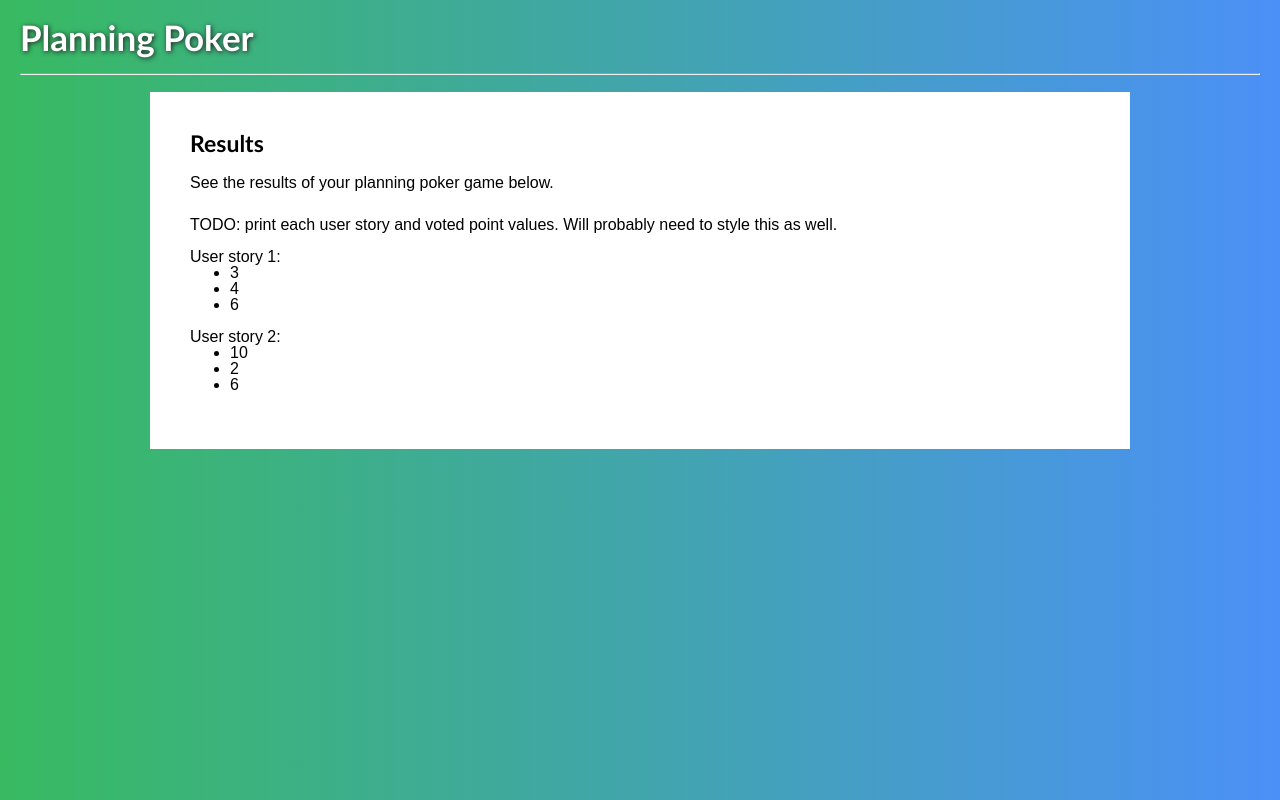
After one commit to geoffreymeier/CS471-PlanningPoker, a PHP site: page /results.php in a window 1280 px wide. The commit adds this page. Run offline with PHP 8.4, Linux system fonts and the light colour scheme.

Commit message:
Beginning of HTML for results page, and some CSS for <ul> and <li>.

```diff
--- /dev/null
+++ b/results.php
@@ -0,0 +1,40 @@
+<?php
+session_start();
+?>
+<html>
+
+<head>
+    <title>Game | Planning Poker</title>
+    <link rel="stylesheet" href="styles.css">
+</head>
+
+<body>
+    <header>
+        <h1 id="sitetitle"><a href="lobby.php">Planning Poker</a>
+            <hr>
+        </h1>
+    </header>
+
+    <main>
+        <div>
+            <h2>Results</h2>
+            <p>See the results of your planning poker game below.</p><br>
+        </div>
+
+		<div>TODO: print each user story and voted point values. Will probably need to style this as well.
+			<ul>User story 1:
+				<li>3</li>
+				<li>4</li>
+				<li>6</li>
+			</ul>
+			<ul>User story 2:
+				<li>10</li>
+				<li>2</li>
+				<li>6</li>
+			</ul>
+		</div>
+    </main>
+
+</body>
+
+</html>
--- a/styles.css
+++ b/styles.css
@@ -10,7 +10,7 @@ a, abbr, acronym, address, big, cite, code,
 del, dfn, em, img, ins, kbd, q, s, samp,
 small, strike, strong, sub, sup, tt, var,
 b, u, i, center,
-dl, dt, dd, ol, ul, li,
+dl, dt, dd, ol,
 fieldset, form, label, legend,
 table, caption, tbody, tfoot, thead, tr, th, td,
 article, aside, canvas, details, embed,
@@ -31,9 +31,6 @@ footer, header, hgroup, menu, nav, section {
 }
 body {
 	line-height: 1;
-}
-ol, ul {
-	list-style: none;
 }
 blockquote, q {
 	quotes: none;
@@ -141,3 +138,17 @@ input[type=submit]:hover {
   font-weight: bold;
   background-color: #38ba61;
 }
+
+ul {
+	padding-left: 0;
+}
+
+li {
+	margin-left: 40px;
+
+}
+
+#sitetitle a {
+	color: white;
+	text-decoration: none;
+}
```
